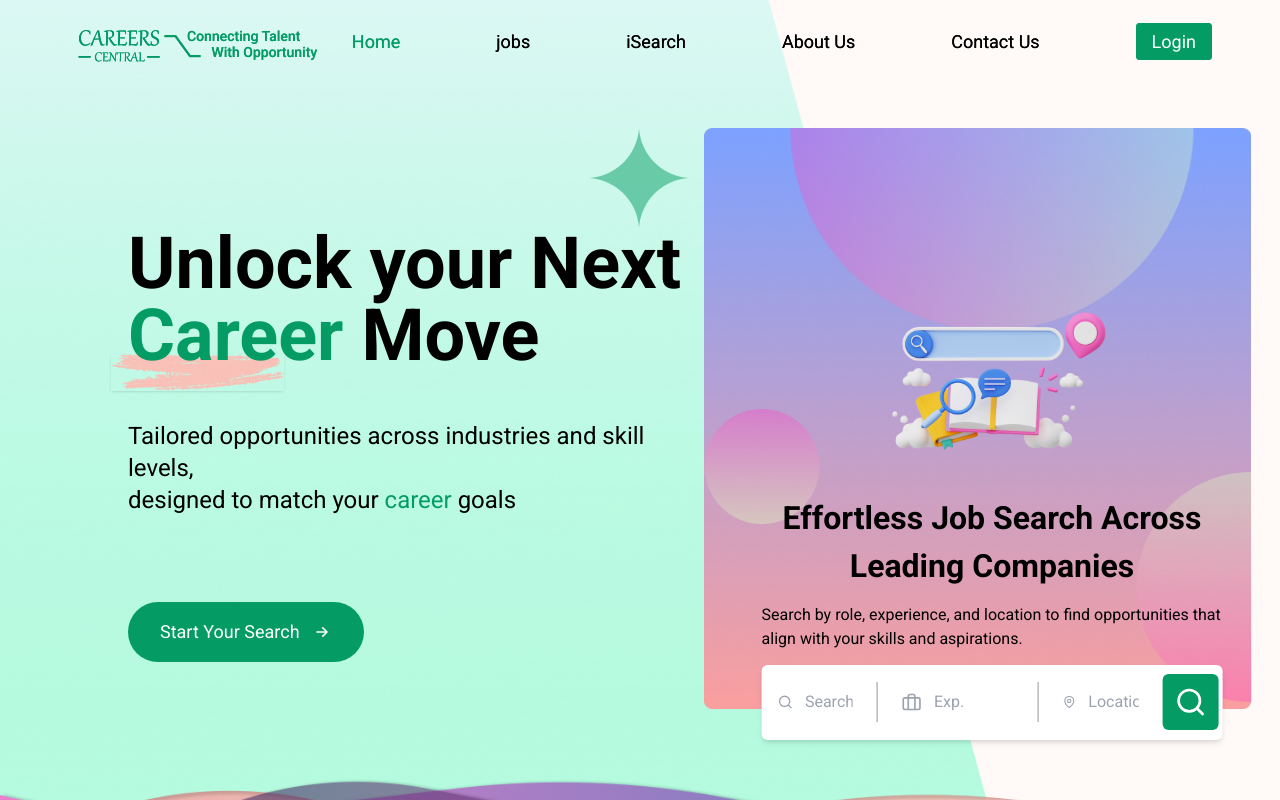
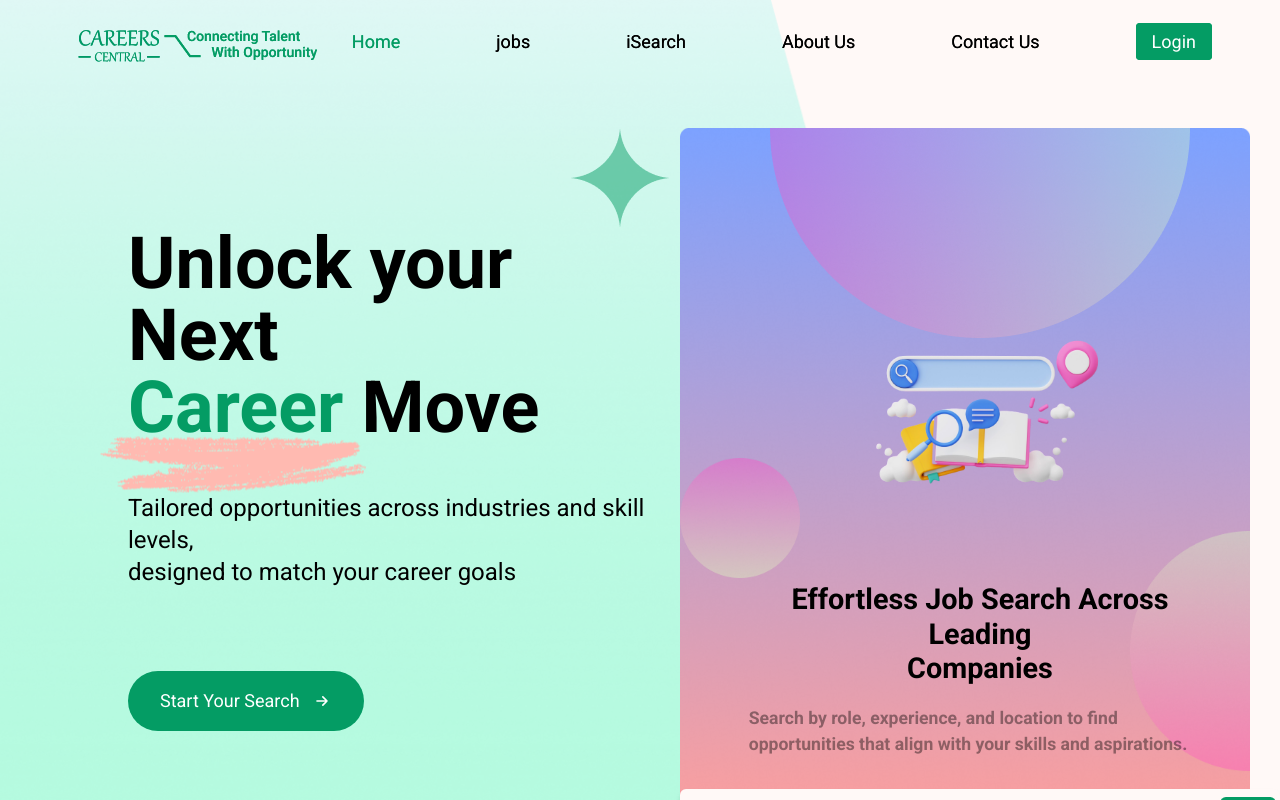
Before and after one commit to shanakasp/web-app, a React (Create React App) app: page / in a window 1280 px wide. Shown: the top 800 px of the page. Built offline with nearby package versions, Linux system fonts and the light colour scheme; a web font is replaced by a local one.

Commit message:
modified 3 files

```diff
--- a/src/index.css
+++ b/src/index.css
@@ -31,27 +31,6 @@ code {
     monospace;
 }
 
-.custom-scrollbar::-webkit-scrollbar {
-  width: 8px;
-}
-.custom-scrollbar::-webkit-scrollbar-track {
-  background-color: #f1f1f1;
-}
-.custom-scrollbar::-webkit-scrollbar-thumb {
-  background-color: #888;
-  border-radius: 4px;
-}
-.custom-scrollbar::-webkit-scrollbar-thumb:hover {
-  background-color: #555;
-}
-.hover:border-l-4:hover {
-  border-left-width: 4px;
-}
-
-.hover:border-l-[#049c64]:hover {
-  border-left-color: #049c64;
-}
-
 /* src/index.css */
 @tailwind base;
 @tailwind components;
--- a/src/pages/Landingpage/LandingPage.css
+++ b/src/pages/Landingpage/LandingPage.css
@@ -81,15 +81,11 @@
 }
 
 .shadow {
-  height: auto;
-  width: 30%;
   margin-left: -3%;
   margin-top: -11.5%;
   z-index: -1;
   position: absolute;
   cursor: pointer;
-
-  opacity: 0.9;
 }
 
 .backarrow {
@@ -162,14 +158,17 @@
 .firsttitle {
   margin-top: -2%;
   font-weight: bold;
-  font-size: 2rem;
+  font-size: 1.8rem; /* Slightly reduced font size */
+  line-height: 1.2; /* Adjust line height */
   text-align: center;
 }
 
 .secondtitle {
-  margin-top: 3%;
-  font-weight: 400;
-  font-size: 1rem;
+  margin-top: 4%;
+  margin-left: 1%;
+  opacity: 0.4;
+  font-weight: bold;
+  font-size: 1.1rem;
   text-align: left;
 }
 .searchComponent {
--- a/src/pages/Landingpage/LandingPage.jsx
+++ b/src/pages/Landingpage/LandingPage.jsx
@@ -43,16 +43,29 @@ function LandingPage() {
         <div className="content">
           <div className="left">
             <img src={frameImage} alt="star" className="star" />
-            <div className="headerTitle text-5xl md:text-7xl font-bold">
+            <div className="relative">
+              <div className="headerTitle text-5xl md:text-7xl font-bold z-50 relative">
                 Unlock your Next <br />
-              <span style={{ color: "#049c64" }}>Career</span> Move
+                <span
+                  style={{ color: "#049c64", position: "relative", zIndex: 10 }}
+                >
+                  Career
+                </span>{" "}
+                Move
               </div>
-            <img src={frameImage2} alt="shadow" className="shadow" />
-            <div className="headerSubtitle text-lg md:text-2xl mt-4">
+
+              {/* Image positioned behind the "Career" text */}
+              <img
+                src={frameImage2}
+                alt="shadow"
+                className="absolute -mt-[8%] -z-10 top-[130%] -left-[5%] transform -translate-y-1/2"
+              />
+            </div>
+
+            <div className="headerSubtitle text-lg md:text-2xl mt-4 z-50">
               Tailored opportunities across industries and skill levels,
               <br />
-              designed to match your{" "}
-              <span style={{ color: "#049c64" }}>career</span> goals
+              designed to match your career goals
             </div>
 
             <button className="flex items-center space-x-3 bg-[#049c64] text-white px-8 py-4 rounded-full text-lg hover:bg-emerald-500 transition-colors mt-[15%]">
@@ -72,42 +85,50 @@ function LandingPage() {
               </svg>
             </button>
           </div>
-          <div className="right">
+
+          <div className="right flex flex-col relative  max-w-[642px] h-[733px] w-[733px]  mx-auto">
+            {/* Background images */}
             <img
               src={frameImage6}
               alt="next"
-              className="rightbackgroundimage1"
-            ></img>
+              className="rightbackgroundimage1 absolute"
+            />
             <img
               src={frameImage7}
               alt="next"
-              className="rightbackgroundimage7"
-            ></img>
+              className="rightbackgroundimage7 absolute"
+            />
             <img
               src={frameImage4}
               alt="next"
-              className="rightbackgroundimage2"
-            ></img>
+              className="rightbackgroundimage2 absolute"
+            />
             <img
               src={frameImage8}
               alt="next"
-              className="rightbackgroundimage8"
-            ></img>
+              className="rightbackgroundimage8 absolute"
+            />
             <img
               src={frameImage9}
               alt="next"
-              className="rightbackgroundimage9"
-            ></img>
-            <div className="rightContent">
+              className="rightbackgroundimage9 absolute"
+            />
+
+            {/* Text content */}
+            <div className="rightContent relative z-10 px-1 pt-6">
               <p className="firsttitle">
-                Effortless Job Search Across Leading Companies
+                Effortless Job Search Across Leading <br /> Companies
               </p>
               <p className="secondtitle">
                 Search by role, experience, and location to find opportunities
                 that align with your skills and aspirations.
               </p>
-              <div className="bg-white rounded-md shadow-md py-[2%] flex flex-col md:flex-row items-center gap-2 mt-[3%]">
-                <div className="flex items-center flex-1 px-4 py-2">
+            </div>
+
+            {/* Search feature at the bottom */}
+
+            <div className="bg-[#fff9f7] rounded-md shadow-md py-2  flex flex-col md:flex-row items-center gap-2 mt-auto  z-20 w-[600px]">
+              <div className="flex items-center flex-1 ">
                 <Search className="w-6 h-6 text-gray-400 mr-3" />
                 <input
                   type="text"
@@ -123,7 +144,7 @@ function LandingPage() {
                 <input
                   type="text"
                   placeholder="Exp."
-                    className="w-20 outline-none text-[##979797]"
+                  className="w-20 outline-none text-gray-600"
                 />
               </div>
 
@@ -146,7 +167,6 @@ function LandingPage() {
           </div>
         </div>
       </div>
-      </div>
 
       <div style={{ marginTop: "-18%" }}>
         {" "}
```
Lines whose indentation alone changed are shown as unchanged.
